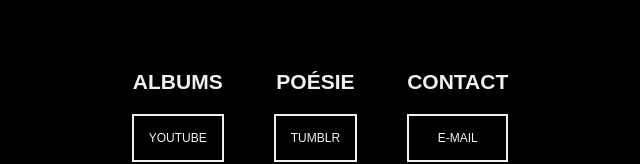
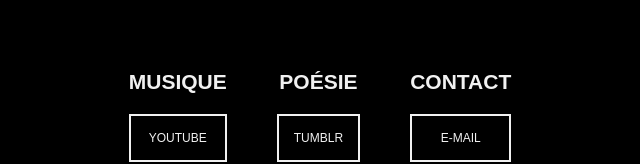
Before and after one commit to penombreqc/penombreqc.github.io, a plain HTML site: page index.html in a window 1280 px wide. Shown: the part 281-445 px from the top of the page, without its empty margins (320-960 px from the left). Drawn offline with Linux system fonts and the light colour scheme.

Commit message:
Update index.html

```diff
--- a/index.html
+++ b/index.html
@@ -65,7 +65,7 @@
   <!-- Sections côte à côte incluant Contact -->
   <div class="sections">
     <div class="section">
-      <h2>Albums</h2>
+      <h2>Musique</h2>
       <a href="https://music.youtube.com/channel/UCPf29ha3UW5Pm46z0YxM7dQ?si=APsUaEurV_WqCdaE" target="_blank">YOUTUBE</a>
     </div>
     <div class="section">
```
